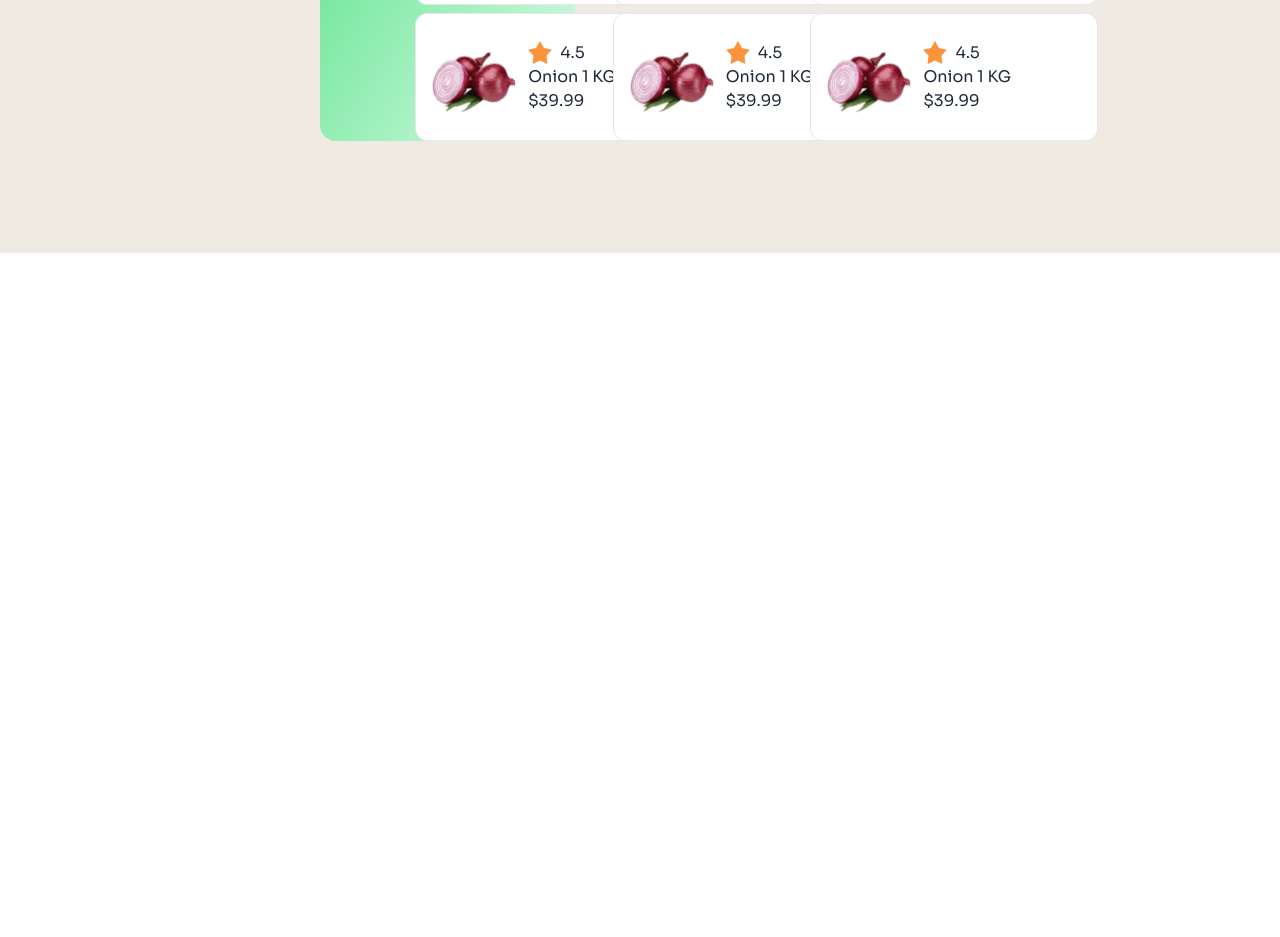
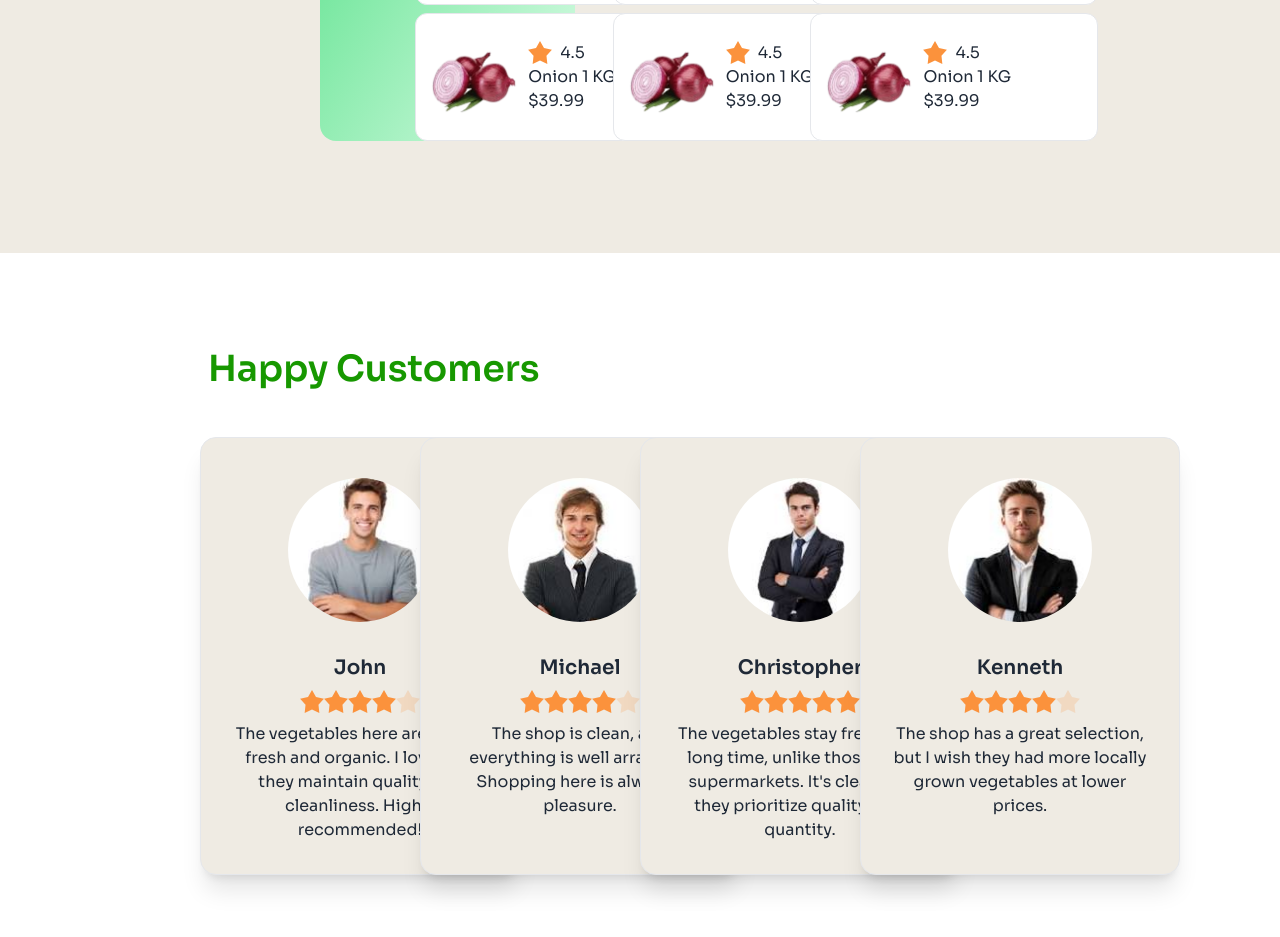
Before and after one commit to meshal10613/assignment-3, a plain HTML site: page index.html in a window 1280 px wide. Shown: the part 2179-3116 px from the top of the page. Before the commit the page ends 2432 px from the top, so only its background shows below. Drawn offline with nearby package versions, Linux system fonts and the light colour scheme.

Commit message:
customer reviews section done

```diff
--- a/index.html
+++ b/index.html
@@ -304,7 +304,88 @@
         </section>
 
         <!-- Customer Reviews Section -->
-        <section></section>
+        <section class="my-24 mx-auto md:mx-[100px] lg:mx-[200px]">
+          <h1 class="text-bg-green font-semibold text-2xl md:text-4xl mb-8 ml-2 lg:mb-12">Happy Customers</span></h1>
+          <!-- Cards -->
+          <div class="grid grid-cols-1 md:grid-cols-2 lg:grid-cols-4 gap-10 lg:gap-0">
+            <!-- Card-1 -->
+            <div class="card bg-bg-ash w-80 shadow-xl border pt-10 mx-auto transition ease-in-out hover:scale-105">
+              <div class="avatar mx-auto">
+                <div class="w-36 h-36 rounded-full">
+                  <img src="./c2-assets/man1.jpeg" />
+                </div>
+              </div>
+              <div class="card-body items-center text-center">
+                <h2 class="text-xl font-semibold">John</h2>
+                <div class="rating">
+                  <input type="radio" name="rating-1" class="mask mask-star-2 bg-orange-400" />
+                  <input type="radio" name="rating-1" class="mask mask-star-2 bg-orange-400" />
+                  <input type="radio" name="rating-1" class="mask mask-star-2 bg-orange-400" />
+                  <input type="radio" name="rating-1" class="mask mask-star-2 bg-orange-400" checked="checked" />
+                  <input type="radio" name="rating-1" class="mask mask-star-2 bg-orange-400" />
+                </div>
+                <p>The vegetables here are always fresh and organic. I love how they maintain quality and cleanliness. Highly recommended!</p>
+              </div>
+            </div>
+            <!-- Card-2 -->
+            <div class="card bg-bg-ash w-80 shadow-xl border pt-10 mx-auto transition ease-in-out hover:scale-105">
+              <div class="avatar mx-auto">
+                <div class="w-36 h-36 rounded-full">
+                  <img src="./c2-assets/man2.jpeg" />
+                </div>
+              </div>
+              <div class="card-body items-center text-center">
+                <h2 class="text-xl font-semibold">Michael</h2>
+                <div class="rating">
+                  <input type="radio" name="rating-2" class="mask mask-star-2 bg-orange-400" />
+                  <input type="radio" name="rating-2" class="mask mask-star-2 bg-orange-400" />
+                  <input type="radio" name="rating-2" class="mask mask-star-2 bg-orange-400" />
+                  <input type="radio" name="rating-2" class="mask mask-star-2 bg-orange-400" checked="checked" />
+                  <input type="radio" name="rating-2" class="mask mask-star-2 bg-orange-400" />
+                </div>
+                <p>The shop is clean, and everything is well arranged. Shopping here is always a pleasure.</p>
+              </div>
+            </div>
+            <!-- Card-3 -->
+            <div class="card bg-bg-ash w-80 shadow-xl border pt-10 mx-auto transition ease-in-out hover:scale-105">
+              <div class="avatar mx-auto">
+                <div class="w-36 h-36 rounded-full">
+                  <img src="./c2-assets/man3.jpeg" />
+                </div>
+              </div>
+              <div class="card-body items-center text-center">
+                <h2 class="text-xl font-semibold">Christopher</h2>
+                <div class="rating">
+                  <input type="radio" name="rating-3" class="mask mask-star-2 bg-orange-400" />
+                  <input type="radio" name="rating-3" class="mask mask-star-2 bg-orange-400" />
+                  <input type="radio" name="rating-3" class="mask mask-star-2 bg-orange-400" />
+                  <input type="radio" name="rating-3" class="mask mask-star-2 bg-orange-400" checked="checked" />
+                  <input type="radio" name="rating-3" class="mask mask-star-2 bg-orange-400" />
+                </div>
+                <p>The vegetables stay fresh for a long time, unlike those from supermarkets. It's clear that they prioritize quality over quantity.</p>
+              </div>
+            </div>
+            <!-- Card-4 -->
+            <div class="card bg-bg-ash w-80 shadow-xl border pt-10 mx-auto transition ease-in-out hover:scale-105">
+              <div class="avatar mx-auto">
+                <div class="w-36 h-36 rounded-full">
+                  <img src="./c2-assets/man4.jpeg" />
+                </div>
+              </div>
+              <div class="card-body items-center text-center">
+                <h2 class="text-xl font-semibold">Kenneth</h2>
+                <div class="rating">
+                  <input type="radio" name="rating-3" class="mask mask-star-2 bg-orange-400" />
+                  <input type="radio" name="rating-3" class="mask mask-star-2 bg-orange-400" />
+                  <input type="radio" name="rating-3" class="mask mask-star-2 bg-orange-400" />
+                  <input type="radio" name="rating-3" class="mask mask-star-2 bg-orange-400" checked="checked" />
+                  <input type="radio" name="rating-3" class="mask mask-star-2 bg-orange-400" />
+                </div>
+                <p>The shop has a great selection, but I wish they had more locally grown vegetables at lower prices.</p>
+              </div>
+            </div>
+          </div>
+        </section>
 
         <!-- Offers Section -->
         <section></section>
```
Also changed, not shown: c2-assets/man1.jpeg (added), c2-assets/man2.jpeg (added), c2-assets/man3.jpeg (added), c2-assets/man4.jpeg (added).
